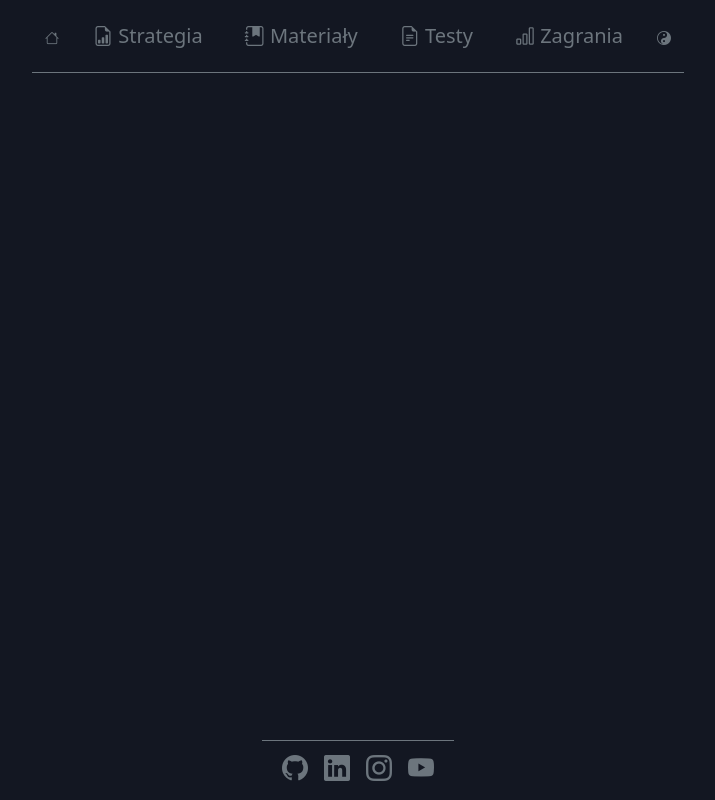
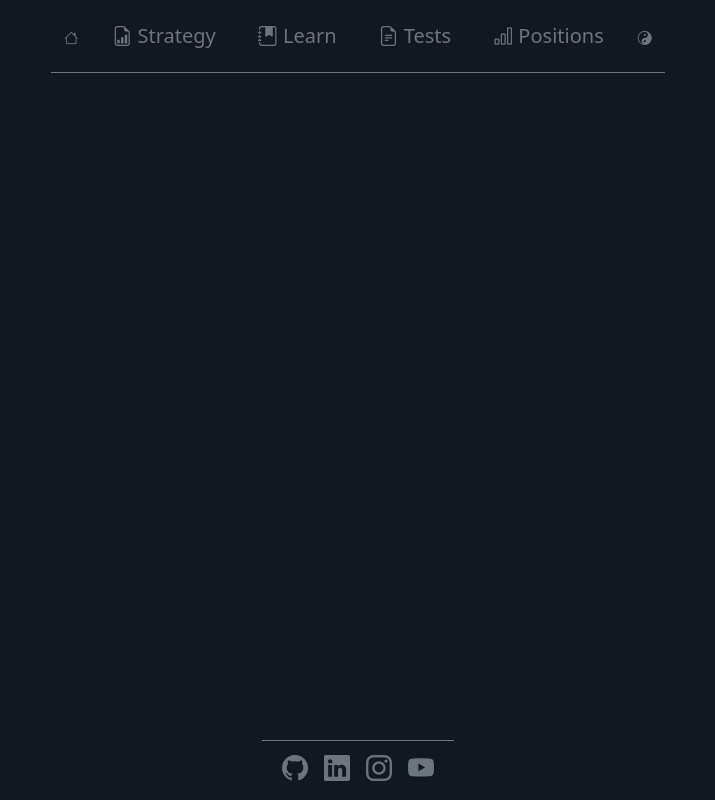
Before and after one commit to PjerC/forexy, a React (Create React App) app: page / in a window 1280 px wide. Shown: the whole page, without its empty margins (282-997 px from the left). Built offline with nearby package versions, Linux system fonts and the light colour scheme.

Commit message:
added strategymixed component - to do reste

```diff
--- /dev/null
+++ b/src/ContentModules/StrategyMixed.js
@@ -0,0 +1,8 @@
+
+const StrategyMixed = (props) => {
+    return(
+        <div> mixed strategy </div>
+    )
+}
+
+export default StrategyMixed;
--- a/src/ContentModules/StrategyPreview.js
+++ b/src/ContentModules/StrategyPreview.js
@@ -3,7 +3,7 @@
 const StrategyPreview = (props) => {
     const {previewText} = props;
     return(
-        <div className="d-flex text-primary justify-content-center align-items-center border border-secondary h-25 w-100 m-2 ">{previewText}</div>
+        <div className="d-flex text-secondary fw-bold justify-content-center align-items-center h-25 w-100 m-2 ">{previewText}</div>
     )
 }
 export default StrategyPreview;
--- a/src/DisplayModules/DisplayCenterModule.js
+++ b/src/DisplayModules/DisplayCenterModule.js
@@ -6,17 +6,19 @@ import Material from '../ContentModules/Material.js';
 import Tests from '../ContentModules/Tests.js';
 import Positions from '../ContentModules/Positions.js';
 import StrategyPreview from '../ContentModules/StrategyPreview.js'
+import StrategyMixed from '../ContentModules/StrategyMixed.js';
 
 
 const DisplayCenterModule = (props) => {
     // visibility display initial states
-    const [previewText,setPreviewText] = useState('Choose one strategy');
+    const [previewText,setPreviewText] = useState('Choose one strategy:');
     const {visibilityStrategy, visibilityMaterial, visibilityTests, visibilityPositions} = props;
     // jesli aktywny modul 'strategia' pokaz modul preview content strategy
     return(
         <div className="d-flex flex-grow-1 flex-column justify-content-center align-items-center m-1 centerModule">
                 {visibilityStrategy && <StrategyPreview previewText={previewText}  />}
-                {visibilityStrategy && <Strategy prewviewText={previewText} setPreviewText={setPreviewText}/>}
+                {visibilityStrategy && <Strategy  setPreviewText={setPreviewText}/>}
+                {visibilityStrategy && <StrategyMixed/>}
                 {visibilityMaterial && <Material />}
                 {visibilityTests && <Tests />}
                 {visibilityPositions && <Positions />}
--- a/src/NavBarModules/NavBarCenterModule.js
+++ b/src/NavBarModules/NavBarCenterModule.js
@@ -51,13 +51,13 @@ const NavBarCenterModule = (props) => {
 
         <div>
             <button  style={{textDecoration:btnBackgroundColor}} className="flex-fill btn btn-lg text-secondary btnBackgroundColor m-1 navBarBtn shadow-none " type="button" onMouseEnter={showStrategyModule} onMouseLeave={hideOthenThanStrategyModules}>
-                <i class="bi bi-file-earmark-bar-graph navBarBtn shadow-none"></i> Strategia  </button>
+                <i class="bi bi-file-earmark-bar-graph navBarBtn shadow-none"></i> Strategy  </button>
             <button className="flex-fill btn btn-lg text-secondary m-1 navBarBtn shadow-none" type="button" onMouseEnter={showMaterialModule} >
-                <i class="bi bi-journal-bookmark-fill "> </i> Materiały </button>
+                <i class="bi bi-journal-bookmark-fill "> </i> Learn </button>
             <button className="flex-fill btn btn-lg text-secondary m-1 navBarBtn shadow-none" type="button" onMouseEnter={showTestsModule} >
-                <i class="bi bi-file-earmark-text"></i> Testy </button>
+                <i class="bi bi-file-earmark-text"></i> Tests </button>
             <button className="flex-fill btn btn-lg text-secondary m-1 navBarBtn shadow-none" type="button" onMouseEnter={showPositionsModule}  >
-                <i class="bi bi-bar-chart"></i> Zagrania </button>
+                <i class="bi bi-bar-chart"></i> Positions </button>
         </div>
 
     )
```
